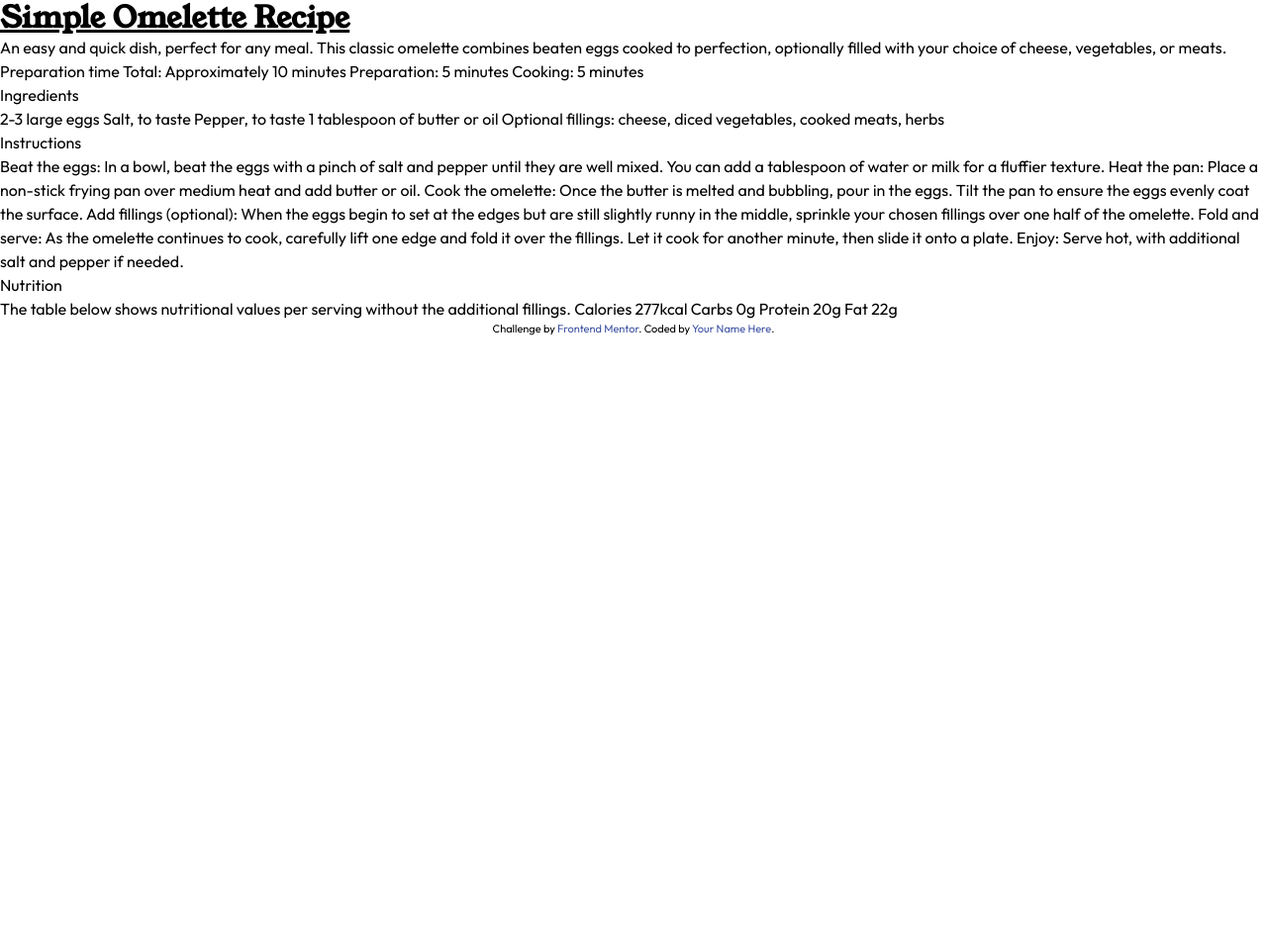
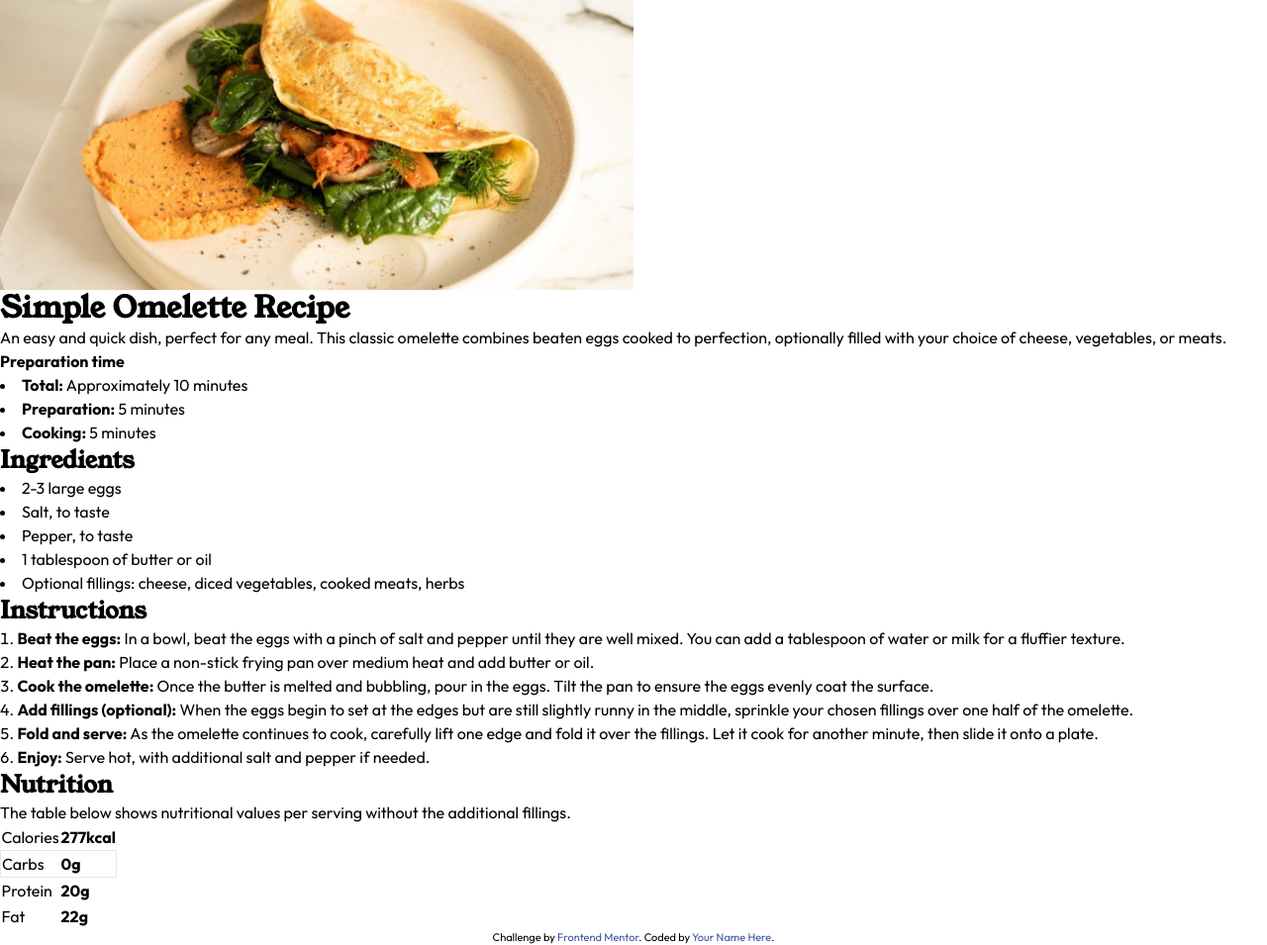
Before and after one commit to darren-2016/recipe-page-main, a website: page index.html in a window 1280 px wide. Shown: the whole page at 99% size. Before the commit the page ends 800 px from the top, so only its background shows below. Drawn offline with nearby package versions, Linux system fonts and the light colour scheme; files that its build step writes are made by us from their sources.

Commit message:
Addition of outline tailwind styles

```diff
--- a/index.html
+++ b/index.html
@@ -24,60 +24,81 @@
 </head>
 <body>
 
-  <h1 class="text-3xl font-bold underline">
+  <img class="w-1/2" src="./assets/images/image-omelette.jpeg">
+
+  <h1 class="font-secondary text-3xl font-bold">
   Simple Omelette Recipe
   </h1>
 
-  An easy and quick dish, perfect for any meal. This classic omelette combines beaten eggs cooked
-  to perfection, optionally filled with your choice of cheese, vegetables, or meats.
+  <p class="font-primary font-normal">An easy and quick dish, perfect for any meal. This classic omelette combines beaten eggs cooked
+  to perfection, optionally filled with your choice of cheese, vegetables, or meats.</p>
 
-  Preparation time
+  <h1 class="font-primary text-1xl font-bold">Preparation time<h1>
 
-  Total: Approximately 10 minutes
-  Preparation: 5 minutes
-  Cooking: 5 minutes
+  <!-- <p class="font-primary font-normal"> -->
+  <ul class="list-disc list-inside">
+    <li><span class="font-bold">Total:</span> Approximately 10 minutes</li>
+    <li><span class="font-bold">Preparation:</span> 5 minutes</li>
+    <li><span class="font-bold">Cooking:</span> 5 minutes</li>
+  </ul>
+  <!-- </p> -->
 
-  <h2>Ingredients</h2>
+  <h2 class="font-secondary text-2xl font-bold">Ingredients</h2>
 
-  2-3 large eggs
-  Salt, to taste
-  Pepper, to taste
-  1 tablespoon of butter or oil
-  Optional fillings: cheese, diced vegetables, cooked meats, herbs
+  <ul class="list-disc list-inside">
+  <li>2-3 large eggs</li>
+  <li>Salt, to taste</li>
+  <li>Pepper, to taste</li>
+  <li>1 tablespoon of butter or oil</li>
+  <li>Optional fillings: cheese, diced vegetables, cooked meats, herbs</li>
+  </ul>
 
-  <h2>Instructions</h2>
+  <h2 class="font-secondary text-2xl font-bold">Instructions</h2>
 
-  Beat the eggs: In a bowl, beat the eggs with a pinch of salt and pepper until they are well mixed.
-  You can add a tablespoon of water or milk for a fluffier texture.
+  <ul class="list-decimal list-inside">
+  <li><span class="font-bold">Beat the eggs:</span> In a bowl, beat the eggs with a pinch of salt and pepper until they are well mixed.
+  You can add a tablespoon of water or milk for a fluffier texture.</li>
 
-  Heat the pan: Place a non-stick frying pan over medium heat and add butter or oil.
+  <li><span class="font-bold">Heat the pan:</span> Place a non-stick frying pan over medium heat and add butter or oil.</li>
 
-  Cook the omelette: Once the butter is melted and bubbling, pour in the eggs. Tilt the pan to ensure
-  the eggs evenly coat the surface.
+  <li><span class="font-bold">Cook the omelette:</span> Once the butter is melted and bubbling, pour in the eggs. Tilt the pan to ensure
+  the eggs evenly coat the surface.</li>
 
-  Add fillings (optional): When the eggs begin to set at the edges but are still slightly runny in the
-  middle, sprinkle your chosen fillings over one half of the omelette.
+  <li><span class="font-bold">Add fillings (optional):</span> When the eggs begin to set at the edges but are still slightly runny in the
+  middle, sprinkle your chosen fillings over one half of the omelette.</li>
 
-  Fold and serve: As the omelette continues to cook, carefully lift one edge and fold it over the
-  fillings. Let it cook for another minute, then slide it onto a plate.
+  <li><span class="font-bold">Fold and serve:</span> As the omelette continues to cook, carefully lift one edge and fold it over the
+  fillings. Let it cook for another minute, then slide it onto a plate.</li>
 
-  Enjoy: Serve hot, with additional salt and pepper if needed.
+  <li><span class="font-bold">Enjoy:</span> Serve hot, with additional salt and pepper if needed.</li>
+  </ul>
 
-  <h2>Nutrition</h2>
+  <h2 class="font-secondary text-2xl font-bold">Nutrition</h2>
 
   The table below shows nutritional values per serving without the additional fillings.
 
-  Calories
-  277kcal
+  <table class="table-auto">
+    <tbody>
+      <tr>
+        <td>Calories</td>
+        <td class="font-bold">277kcal</td>
+      </tr>
+      <tr class="border">
+        <td>Carbs</td>
+        <td class="font-bold">0g</td>
+      </tr>
 
-  Carbs
-  0g
+      <tr>
+        <td>Protein</td>
+        <td class="font-bold">20g</td>
+      </tr>
 
-  Protein
-  20g
-
-  Fat
-  22g
+      <tr>
+        <td>Fat</td>
+        <td class="font-bold">22g</td>
+      </tr>
+    </tbody>
+  </table>
 
   <div class="attribution">
     Challenge by <a href="https://www.frontendmentor.io?ref=challenge" target="_blank">Frontend Mentor</a>.
--- a/styles.css
+++ b/styles.css
@@ -20,6 +20,6 @@ body {
     font-family: var(--ff-primary);
 }
 
-h1 {
+/* h1 {
     font-family: var(--ff-secondary);
-}
+} */
--- a/tailwind.config.js
+++ b/tailwind.config.js
@@ -2,7 +2,12 @@
 module.exports = {
   content: ["./*.{html,js}"],
   theme: {
-    extend: {},
+    extend: {
+      fontFamily: {
+        primary: [ 'Outfit', 'sans-serif'],
+        secondary: [ "Young Serif", 'serif']
+      }
+    },
   },
   plugins: [],
 }
```
